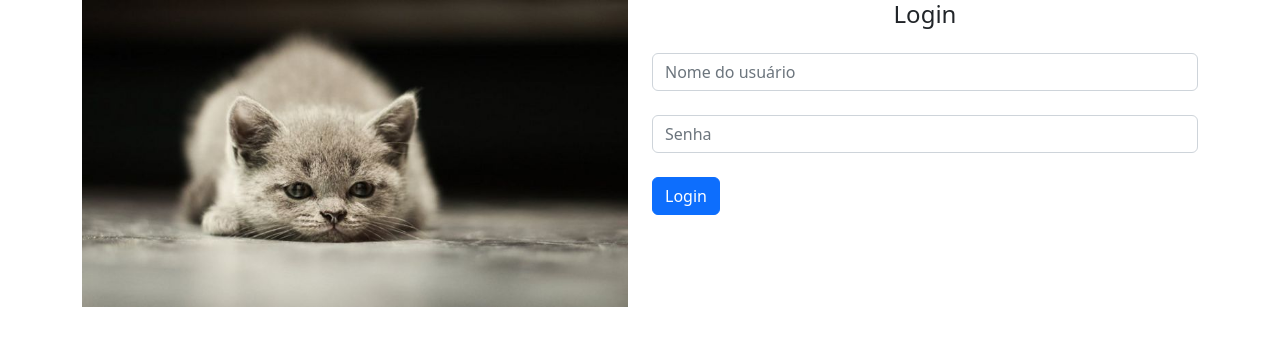
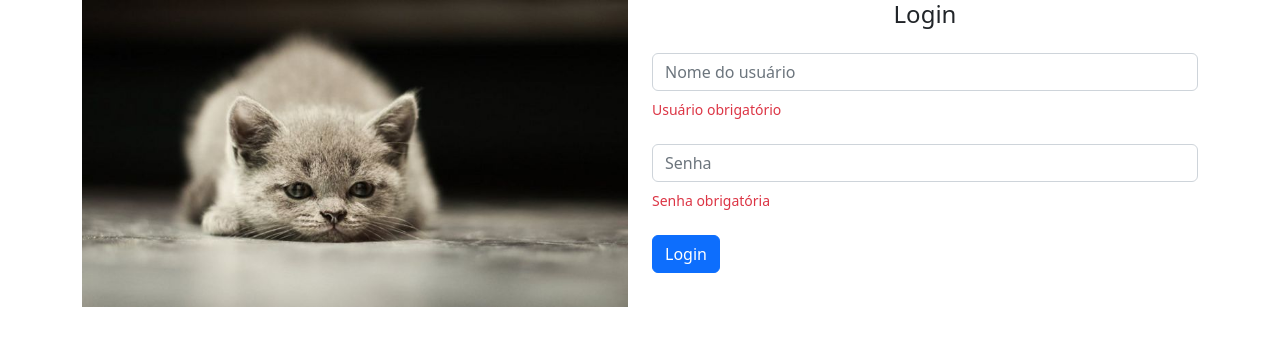
Before and after one commit to thiagomarcal1984/alura-angular-arq-forms, an Angular app in the folder gatitobook/: page /home in a window 1280 px wide. Shown: the top 346 px of the page. Built offline with nearby package versions, Linux system fonts and the light colour scheme.

Commit message:
Validação de campos.

```diff
--- a/gatitobook/src/app/home/home.module.ts
+++ b/gatitobook/src/app/home/home.module.ts
@@ -1,3 +1,4 @@
+import { MensagemModule } from './../componentes/mensagem/mensagem.module';
 import { NgModule } from '@angular/core';
 import { CommonModule } from '@angular/common';
 
@@ -10,12 +11,13 @@ import { FormsModule } from '@angular/forms';
 @NgModule({
   declarations: [
     HomeComponent,
-    LoginComponent
+    LoginComponent,
   ],
   imports: [
     CommonModule,
     HomeRoutingModule,
     FormsModule,
+    MensagemModule,
   ],
   exports: [
     HomeComponent, // Expondo o componente pra fora do módulo.
--- a/gatitobook/src/app/home/login/login.component.html
+++ b/gatitobook/src/app/home/login/login.component.html
@@ -7,7 +7,11 @@
       placeholder="Nome do usuário"
       [(ngModel)]="usuario"
       name="usuario"
+      #campoUsuario="ngModel"
+      required
     />
+    <app-mensagem *ngIf="campoUsuario.invalid" mensagem="Usuário obrigatório">
+    </app-mensagem>
   </div>
   <div class="form-group mt-4">
     <input
@@ -16,7 +20,13 @@
       placeholder="Senha"
       [(ngModel)]="senha"
       name="senha"
+      #campoSenha="ngModel"
+      required
+      minlength="3"
     >
+    <!-- <app-mensagem *ngIf="campoSenha?.value.length < 3" mensagem="Senha obrigatória"> -->
+    <app-mensagem *ngIf="campoSenha.invalid" mensagem="Senha obrigatória">
+    </app-mensagem>
   </div>
   <button type="submit" class="btn btn-primary btn-block mt-4">Login</button>
 </form>
```
Also changed, not shown: 1 other file (tests, documents, lock files or other folders).
